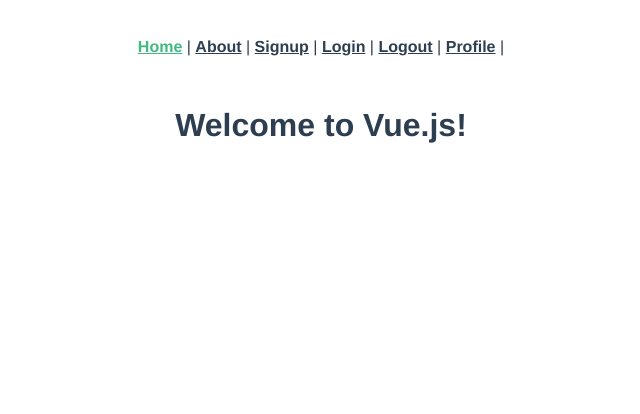
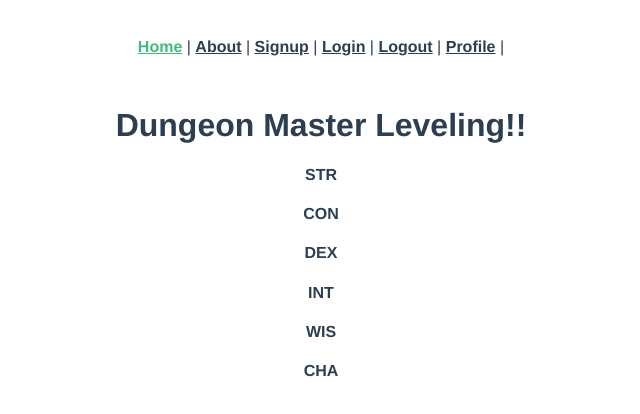
Before and after one commit to thk12205/Dungeon_Master_Leveling_Frontend, a Vue app: page / in a window 1280 px wide. Shown: the top 414 px of the page, without its empty margins (319-959 px from the left). Built offline with nearby package versions, Linux system fonts and the light colour scheme.

Commit message:
edit home page with wireframe, edit about

```diff
--- a/src/views/About.vue
+++ b/src/views/About.vue
@@ -1,5 +1,7 @@
 <template>
   <div class="about">
-    <h1>This is an about page</h1>
+    <h1>Welcome to Dungeon Master Leveling</h1>
+    <h4>This DM App was developed to help game masters everywhere to hone their craft in a deliberate way by use of articles recommended by other GMs and a personal ranking system</h4> <br>
+    <img src="https://i.makeagif.com/media/11-14-2014/vO7FLC.gif" alt="">
   </div>
 </template>
--- a/src/views/Home.vue
+++ b/src/views/Home.vue
@@ -1,6 +1,12 @@
 <template>
   <div class="home">
-    <h1>{{ message }}</h1>
+    <h1>Dungeon Master Leveling!!</h1>
+    <h4>STR</h4>
+    <h4>CON</h4>
+    <h4>DEX</h4>
+    <h4>INT</h4>
+    <h4>WIS</h4>
+    <h4>CHA</h4>
   </div>
 </template>
 
@@ -11,7 +17,6 @@
 export default {
   data: function() {
     return {
-      message: "Welcome to Vue.js!"
     };
   },
   created: function() {},
```
Also changed, not shown: src/views/Profile.vue (+7 -6 lines).
